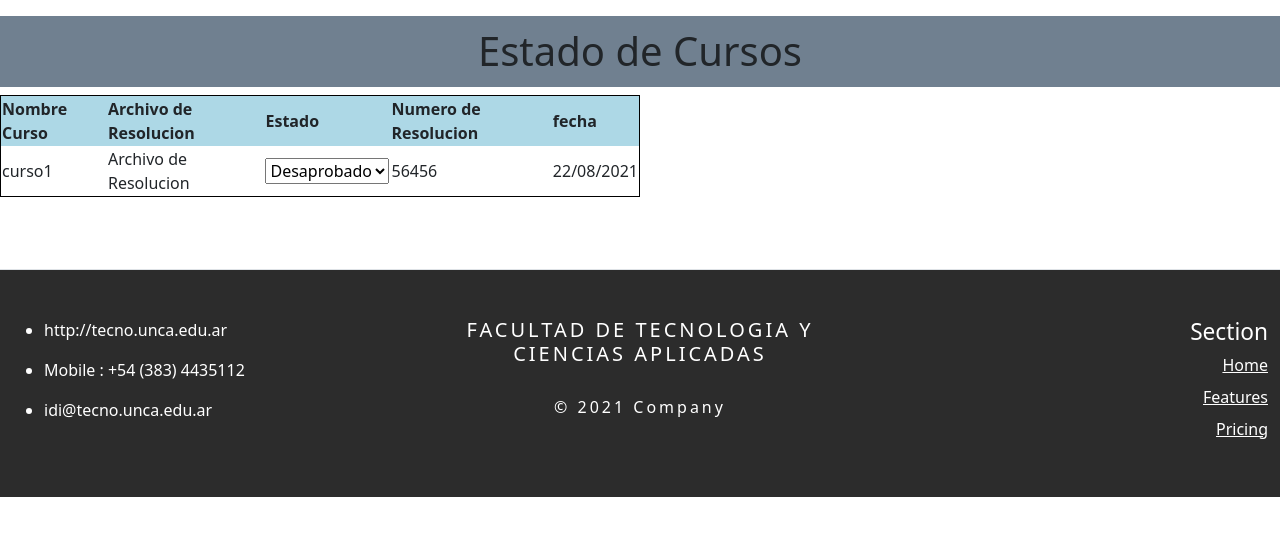
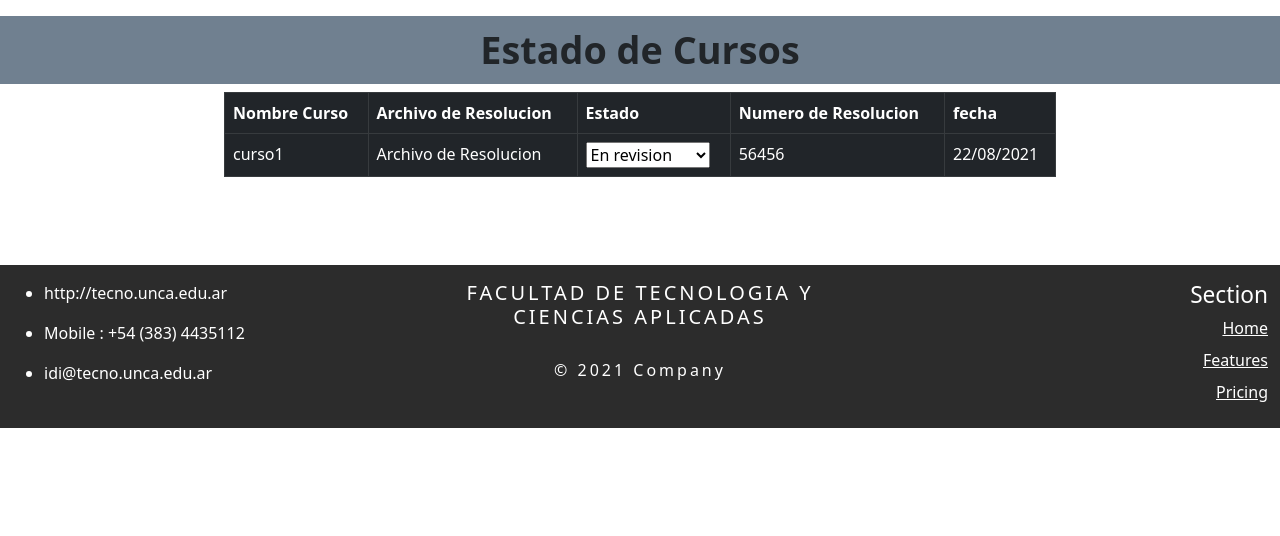
Before and after one commit to luisgm21/2021TP3Progra3, a Python web app: template TP2/templates/estadocurso.html in a window 1280 px wide. Shown: the part 24-560 px from the top of the page. Run offline with Jinja, Linux system fonts and the light colour scheme; the template is opened without the code that fills it, so the values that code supplies are empty.

Commit message:
estilos de tablas correccion de footer

```diff
--- a/TP2/public/css/styles.css
+++ b/TP2/public/css/styles.css
@@ -1,8 +1,13 @@
 nav li{
     display: inline;
 }
-table, th, td {
-  border: 1px solid black;
+table {
+  margin: auto;
+  width: 65%;
+}
+th, td {
+    padding: 15px;
+    text-align: left;
 }
 th, .primera{
     background-color: lightblue;
@@ -24,17 +29,18 @@ fieldset legend{
     font-size: 7mm;
 }
 
-#footer{
-    height: 5px;
-
-}
- footer{
-
-    /* padding: 2mm; */
+ #footer{
+    align-self: flex-end;
     background-color: rgba(0, 0, 0, 0.829);
     color: white;
     font-weight: 400;
- }
+}
+/* footer{
+     padding: 2mm;
+    background-color: rgba(0, 0, 0, 0.829);
+    color: white;
+    font-weight: 400;
+}   */
 
 
 fieldset{
@@ -42,9 +48,18 @@ fieldset{
 
     border: 7px solid #000000;
 }
-body{
-    background-color: rgba(20, 42, 114, 0.5);
-}
+/* body {
+    margin: 0;
+    padding: 0;
+    display: flex;
+    min-height: 100vh;
+    background: white;
+    flex-wrap: wrap;
+    width: 100%;
+}  */
+
+
+
 h1{
     font-size: 10mm;
     font-weight: 800;
--- a/TP2/templates/curso.html
+++ b/TP2/templates/curso.html
@@ -5,8 +5,8 @@
     <meta http-equiv="X-UA-Compatible" content="IE=edge">
     <meta name="viewport" content="width=device-width, initial-scale=1.0">
     <title>Curso1</title>
+    <link href="https://cdn.jsdelivr.net/npm/bootstrap@5.1.0/dist/css/bootstrap.min.css" rel="stylesheet" integrity="sha384-KyZXEAg3QhqLMpG8r+8fhAXLRk2vvoC2f3B09zVXn8CA5QIVfZOJ3BCsw2P0p/We" crossorigin="anonymous">
     <link rel="stylesheet" href="../public/css/styles.css">
-    <link href="https://cdn.jsdelivr.net/npm/bootstrap@5.1.0/dist/css/bootstrap.min.css" rel="stylesheet" integrity="sha384-KyZXEAg3QhqLMpG8r+8fhAXLRk2vvoC2f3B09zVXn8CA5QIVfZOJ3BCsw2P0p/We" crossorigin="anonymous">
 </head>
 <body>
     <header>
@@ -66,7 +66,7 @@
 <br><br><br>
 
 <div class="container-fluid" id="footer">
-    <footer class="row row-cols-3 py-5 my-4 border-top">
+    <footer class="row row-cols-3 py-3 my-4">
       <div class="col">
         <ul>
           <li><p>http://tecno.unca.edu.ar</p></li>
--- a/TP2/templates/estadisticas.html
+++ b/TP2/templates/estadisticas.html
@@ -24,11 +24,11 @@
         </nav>
     </header>
     <h1>Estadisticas del sitio</h1>
-    <img src="../public/image/images.jpg" alt="Estadisticas" height="200" width="400"><br><br>
+    <img  src="../public/image/images.jpg" alt="Estadisticas" height="200" width="400"><br><br>
 
 
     <div class="container-fluid" id="footer">
-        <footer class="row row-cols-3 py-5 my-4 border-top">
+        <footer class="row row-cols-3 py-3 my-4">
           <div class="col">
             <ul>
               <li><p>http://tecno.unca.edu.ar</p></li>
--- a/TP2/templates/estadocurso.html
+++ b/TP2/templates/estadocurso.html
@@ -5,8 +5,8 @@
     <meta http-equiv="X-UA-Compatible" content="IE=edge">
     <meta name="viewport" content="width=device-width, initial-scale=1.0">
     <title>estadoCurso</title>
+    <link href="https://cdn.jsdelivr.net/npm/bootstrap@5.1.0/dist/css/bootstrap.min.css" rel="stylesheet" integrity="sha384-KyZXEAg3QhqLMpG8r+8fhAXLRk2vvoC2f3B09zVXn8CA5QIVfZOJ3BCsw2P0p/We" crossorigin="anonymous">
     <link rel="stylesheet" href="../public/css/styles.css">
-    <link href="https://cdn.jsdelivr.net/npm/bootstrap@5.1.0/dist/css/bootstrap.min.css" rel="stylesheet" integrity="sha384-KyZXEAg3QhqLMpG8r+8fhAXLRk2vvoC2f3B09zVXn8CA5QIVfZOJ3BCsw2P0p/We" crossorigin="anonymous">
 </head>
 <body>
     <header>
@@ -24,7 +24,9 @@
         </nav>
     </header>
     <h1>Estado de Cursos</h1>
-    <table style="width: 50%">
+
+
+    <table  class="table-dark table-hover; table table-bordered  " style="width: 65%">
         <tr >
           <th>Nombre Curso</th>
           <th>Archivo de Resolucion</th>
@@ -38,7 +40,7 @@
             <td><select name="estado" id="estado">
                 <option value="1">En revision</option>
                 <option value="2" >Aprobado</option>
-                <option value="3" selected>Desaprobado</option>
+                <option value="3" >Desaprobado</option>
             </select></td>
             <td>56456</td>
             <td>22/08/2021</td>
@@ -46,7 +48,7 @@
     </table><br><br>
 
     <div class="container-fluid" id="footer">
-        <footer class="row row-cols-3 py-5 my-4 border-top">
+        <footer class="row row-cols-3 py-3 my-4">
           <div class="col">
             <ul>
               <li><p>http://tecno.unca.edu.ar</p></li>
--- a/TP2/templates/formcrearcurso.html
+++ b/TP2/templates/formcrearcurso.html
@@ -5,8 +5,8 @@
     <meta http-equiv="X-UA-Compatible" content="IE=edge">
     <meta name="viewport" content="width=device-width, initial-scale=1.0">
     <title>Crear Formulario</title>
+    <link href="https://cdn.jsdelivr.net/npm/bootstrap@5.1.0/dist/css/bootstrap.min.css" rel="stylesheet" integrity="sha384-KyZXEAg3QhqLMpG8r+8fhAXLRk2vvoC2f3B09zVXn8CA5QIVfZOJ3BCsw2P0p/We" crossorigin="anonymous">
     <link rel="stylesheet" href="../public/css/styles.css">
-    <link href="https://cdn.jsdelivr.net/npm/bootstrap@5.1.0/dist/css/bootstrap.min.css" rel="stylesheet" integrity="sha384-KyZXEAg3QhqLMpG8r+8fhAXLRk2vvoC2f3B09zVXn8CA5QIVfZOJ3BCsw2P0p/We" crossorigin="anonymous">
 </head>
 <body>
     <header>
@@ -78,7 +78,7 @@
 
 
     <div class="container-fluid" id="footer">
-        <footer class="row row-cols-3 py-5 my-4 border-top">
+        <footer class="row row-cols-3 py-3 my-4">
           <div class="col">
             <ul>
               <li><p>http://tecno.unca.edu.ar</p></li>
@@ -102,6 +102,7 @@
           </div>
         </footer>
     </div>
+
     <script src="https://cdn.jsdelivr.net/npm/@popperjs/core@2.9.3/dist/umd/popper.min.js" integrity="sha384-eMNCOe7tC1doHpGoWe/6oMVemdAVTMs2xqW4mwXrXsW0L84Iytr2wi5v2QjrP/xp" crossorigin="anonymous"></script>
     <script src="https://cdn.jsdelivr.net/npm/bootstrap@5.1.0/dist/js/bootstrap.min.js" integrity="sha384-cn7l7gDp0eyniUwwAZgrzD06kc/tftFf19TOAs2zVinnD/C7E91j9yyk5//jjpt/" crossorigin="anonymous"></script>
 </body>
--- a/TP2/templates/homepage.html
+++ b/TP2/templates/homepage.html
@@ -5,8 +5,8 @@
     <meta http-equiv="X-UA-Compatible" content="IE=edge">
     <meta name="viewport" content="width=device-width, initial-scale=1.0">
     <title>HomePage</title>
+    <link href="https://cdn.jsdelivr.net/npm/bootstrap@5.1.0/dist/css/bootstrap.min.css" rel="stylesheet" integrity="sha384-KyZXEAg3QhqLMpG8r+8fhAXLRk2vvoC2f3B09zVXn8CA5QIVfZOJ3BCsw2P0p/We" crossorigin="anonymous">
     <link rel="stylesheet" href="../public/css/styles.css">
-    <link rel="stylesheet" href="https://cdn.jsdelivr.net/npm/bootstrap@4.6.0/dist/css/bootstrap.min.css" integrity="sha384-B0vP5xmATw1+K9KRQjQERJvTumQW0nPEzvF6L/Z6nronJ3oUOFUFpCjEUQouq2+l" crossorigin="anonymous">
 </head>
 <body>
     <header>
@@ -78,7 +78,7 @@
 
 
         <div class="container-fluid" id="footer">
-            <footer class="row row-cols-3 py-5 my-4 border-top">
+            <footer class="row row-cols-3 py-3 my-4">
               <div class="col">
                 <ul>
                   <li><p>http://tecno.unca.edu.ar</p></li>
--- a/TP2/templates/inscripcion.html
+++ b/TP2/templates/inscripcion.html
@@ -5,8 +5,8 @@
     <meta http-equiv="X-UA-Compatible" content="IE=edge">
     <meta name="viewport" content="width=device-width, initial-scale=1.0">
     <title>Formulario de inscripcion </title>
+    <link href="https://cdn.jsdelivr.net/npm/bootstrap@5.1.0/dist/css/bootstrap.min.css" rel="stylesheet" integrity="sha384-KyZXEAg3QhqLMpG8r+8fhAXLRk2vvoC2f3B09zVXn8CA5QIVfZOJ3BCsw2P0p/We" crossorigin="anonymous">
     <link rel="stylesheet" href="../public/css/styles.css">
-    <link href="https://cdn.jsdelivr.net/npm/bootstrap@5.1.0/dist/css/bootstrap.min.css" rel="stylesheet" integrity="sha384-KyZXEAg3QhqLMpG8r+8fhAXLRk2vvoC2f3B09zVXn8CA5QIVfZOJ3BCsw2P0p/We" crossorigin="anonymous">
 </head>
 <body>
 
@@ -57,7 +57,7 @@
     <br><br><br>
 
     <div class="container-fluid" id="footer">
-        <footer class="row row-cols-3 py-5 my-4 border-top">
+        <footer class="row row-cols-3 py-3 my-4">
           <div class="col">
             <ul>
               <li><p>http://tecno.unca.edu.ar</p></li>
--- a/TP2/templates/pago.html
+++ b/TP2/templates/pago.html
@@ -5,8 +5,8 @@
     <meta http-equiv="X-UA-Compatible" content="IE=edge">
     <meta name="viewport" content="width=device-width, initial-scale=1.0">
     <title>PAGO</title>
+    <link href="https://cdn.jsdelivr.net/npm/bootstrap@5.1.0/dist/css/bootstrap.min.css" rel="stylesheet" integrity="sha384-KyZXEAg3QhqLMpG8r+8fhAXLRk2vvoC2f3B09zVXn8CA5QIVfZOJ3BCsw2P0p/We" crossorigin="anonymous">
     <link rel="stylesheet" href="../public/css/styles.css">
-    <link href="https://cdn.jsdelivr.net/npm/bootstrap@5.1.0/dist/css/bootstrap.min.css" rel="stylesheet" integrity="sha384-KyZXEAg3QhqLMpG8r+8fhAXLRk2vvoC2f3B09zVXn8CA5QIVfZOJ3BCsw2P0p/We" crossorigin="anonymous">
 </head>
 <body>
     <h1>Pago del Curso</h1>
```
Also changed, not shown: TP2/templates/login.html (+3 -4 lines), TP2/templates/tablaCursos.html (+7 -6 lines).
